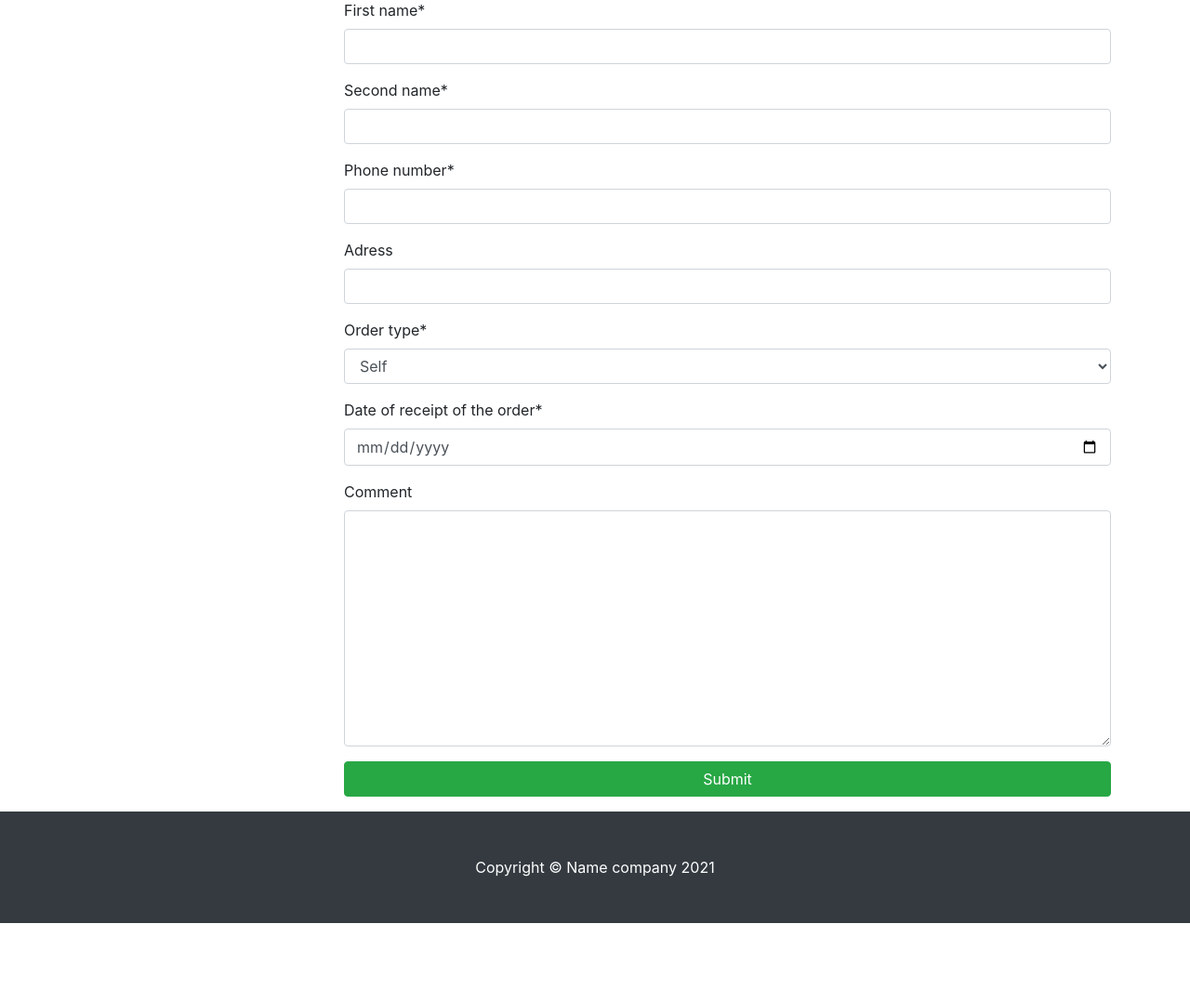
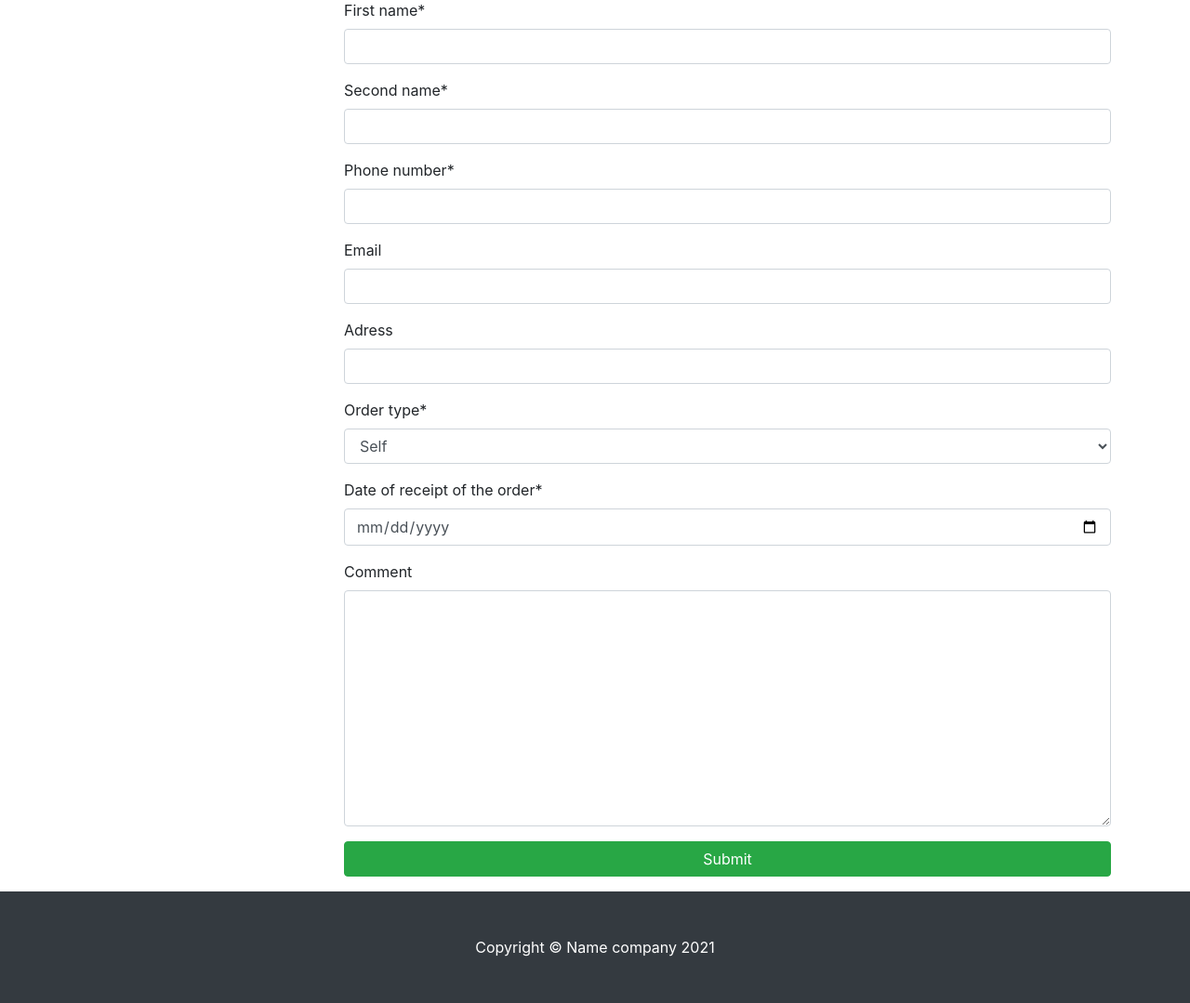
Before and after one commit to Sava777cool/shop_django, a Django app: page /checkout/ in a window 1280 px wide. Shown: the part 432-1511 px from the top of the page at 93% size. Before the commit the page ends 1425 px from the top, so only its background shows below. Run offline with Django 3.2, Linux system fonts and the light colour scheme; the visitor is signed in with stand-in values (Sample User, id 1); data comes from the database, SQL or seed files in the repository; data that the repository does not hold is empty; parts of the project's set-up code (start-up, migrations or seed data) failed here and were passed over; some libraries are stand-ins or nearby versions.

Commit message:
add email to forms

```diff
--- a/mainapp/forms.py
+++ b/mainapp/forms.py
@@ -14,5 +14,5 @@ class OrderForm(forms.ModelForm):
     class Meta:
         model = Order
         fields = (
-            'first_name', 'last_name', 'phone', 'address', 'buying_type', 'order_date', 'comment'
+            'first_name', 'last_name', 'phone', 'email', 'address', 'buying_type', 'order_date', 'comment'
         )
--- a/mainapp/templates/checkout.html
+++ b/mainapp/templates/checkout.html
@@ -36,6 +36,6 @@
 <form action="{% url 'make_order' %}" method="POST">
   {% csrf_token %}
   {{ form|crispy }}
-  <input type="submit" class="btn btn-success btn-block mb-3" values="Оформить заказ">
+  <input type="submit" class="btn btn-success btn-block mb-3" values="Checkout">
 </form>
 {% endblock content %}
```
